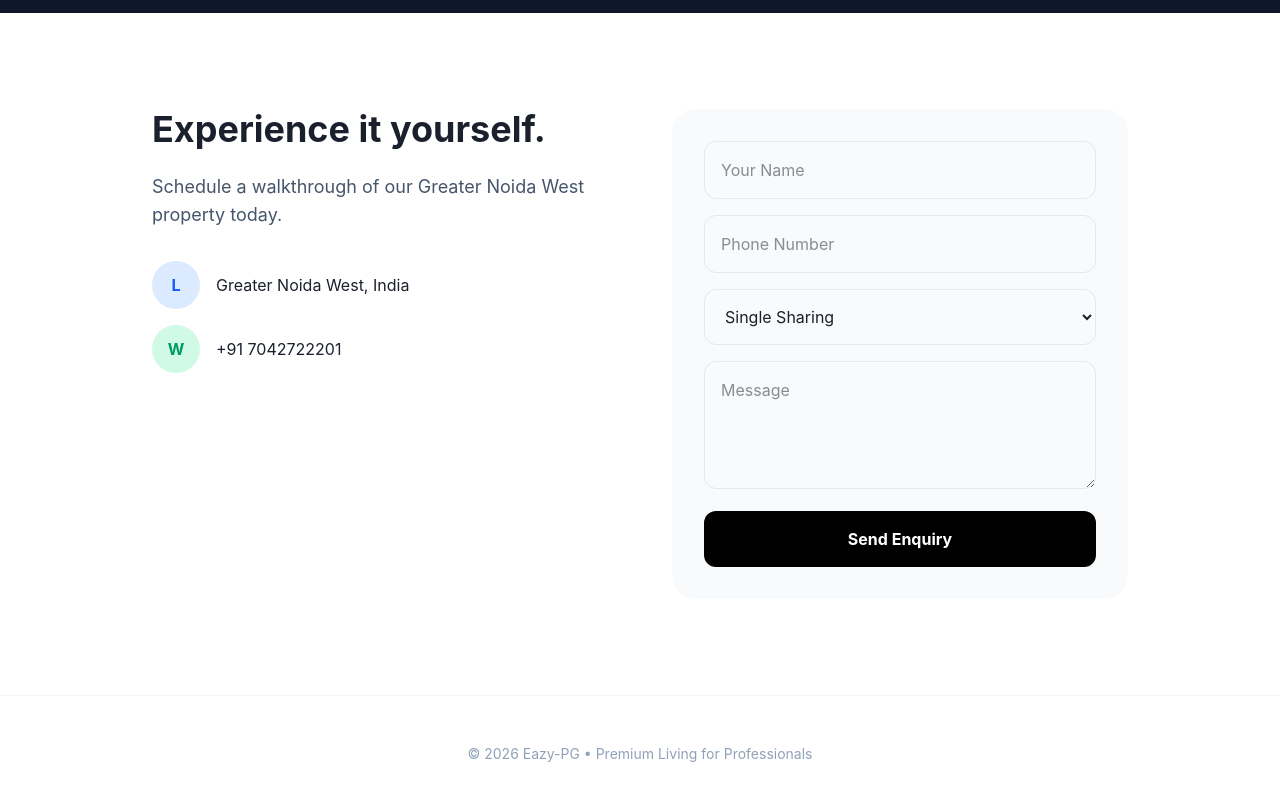
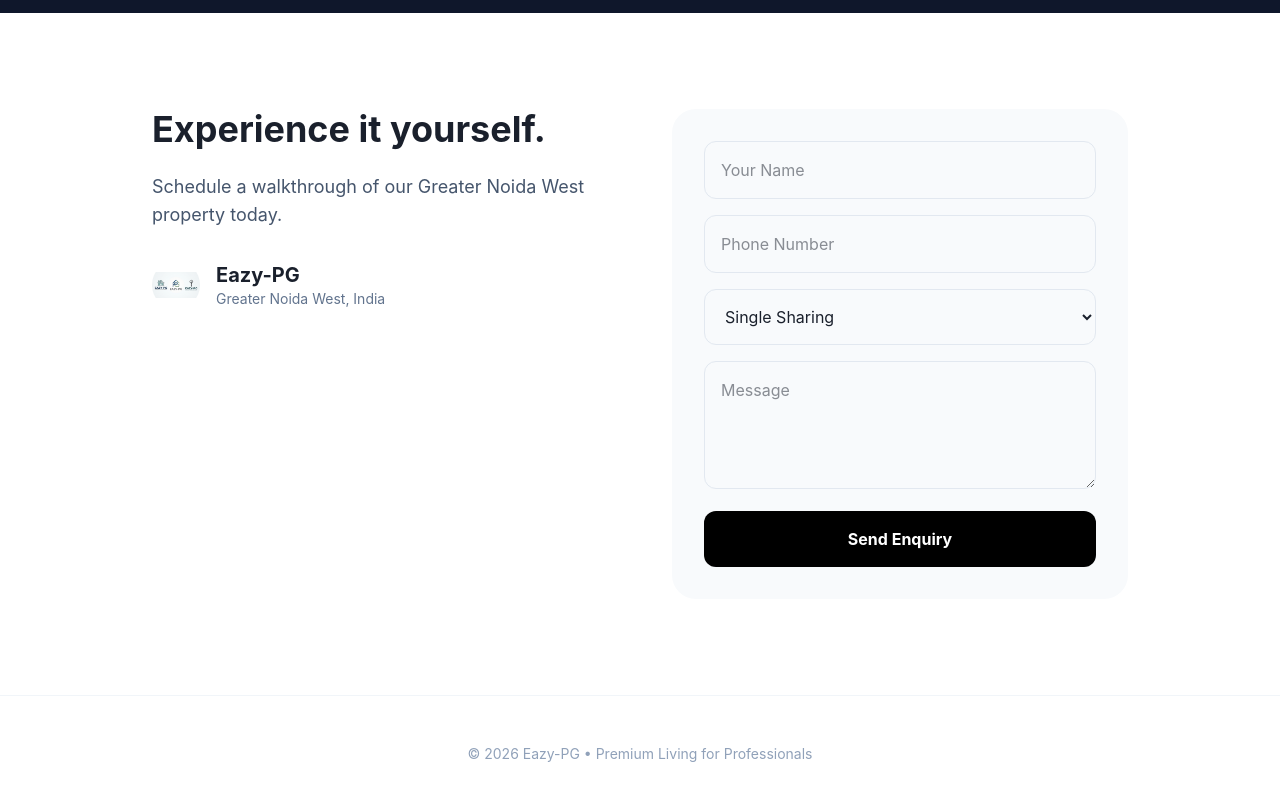
Before and after one commit to Alok-India/eazy-pg-stage1-v2, a Next.js app: page / in a window 1280 px wide. Shown: the part 1940-2740 px from the top of the page. Built offline with nearby package versions, Linux system fonts and the light colour scheme.

Commit message:
Fix: Replace generic icons with logo and branding in contact section

```diff
--- a/src/app/page.tsx
+++ b/src/app/page.tsx
@@ -129,14 +129,13 @@ export default function Home() {
           <div>
             <h2 className="text-4xl font-bold mb-6">Experience it yourself.</h2>
             <p className="text-lg text-slate-600 mb-8">Schedule a walkthrough of our Greater Noida West property today.</p>
-            <div className="space-y-4">
-              <div className="flex items-center gap-4">
-                <div className="w-12 h-12 rounded-full bg-blue-100 flex items-center justify-center text-blue-600 font-bold">L</div>
-                <span>Greater Noida West, India</span>
+            <div className="flex items-center gap-4">
+              <div className="w-12 h-12 rounded-full overflow-hidden flex items-center justify-center">
+                <img src="/images/eazy-pg-logo.png" alt="Logo" className="w-full h-full object-contain" />
               </div>
-              <div className="flex items-center gap-4">
-                <div className="w-12 h-12 rounded-full bg-emerald-100 flex items-center justify-center text-emerald-600 font-bold">W</div>
-                <span>+91 7042722201</span>
+              <div className="flex flex-col">
+                <span className="text-xl font-bold">Eazy-PG</span>
+                <span className="text-sm text-slate-500">Greater Noida West, India</span>
               </div>
             </div>
           </div>
```
